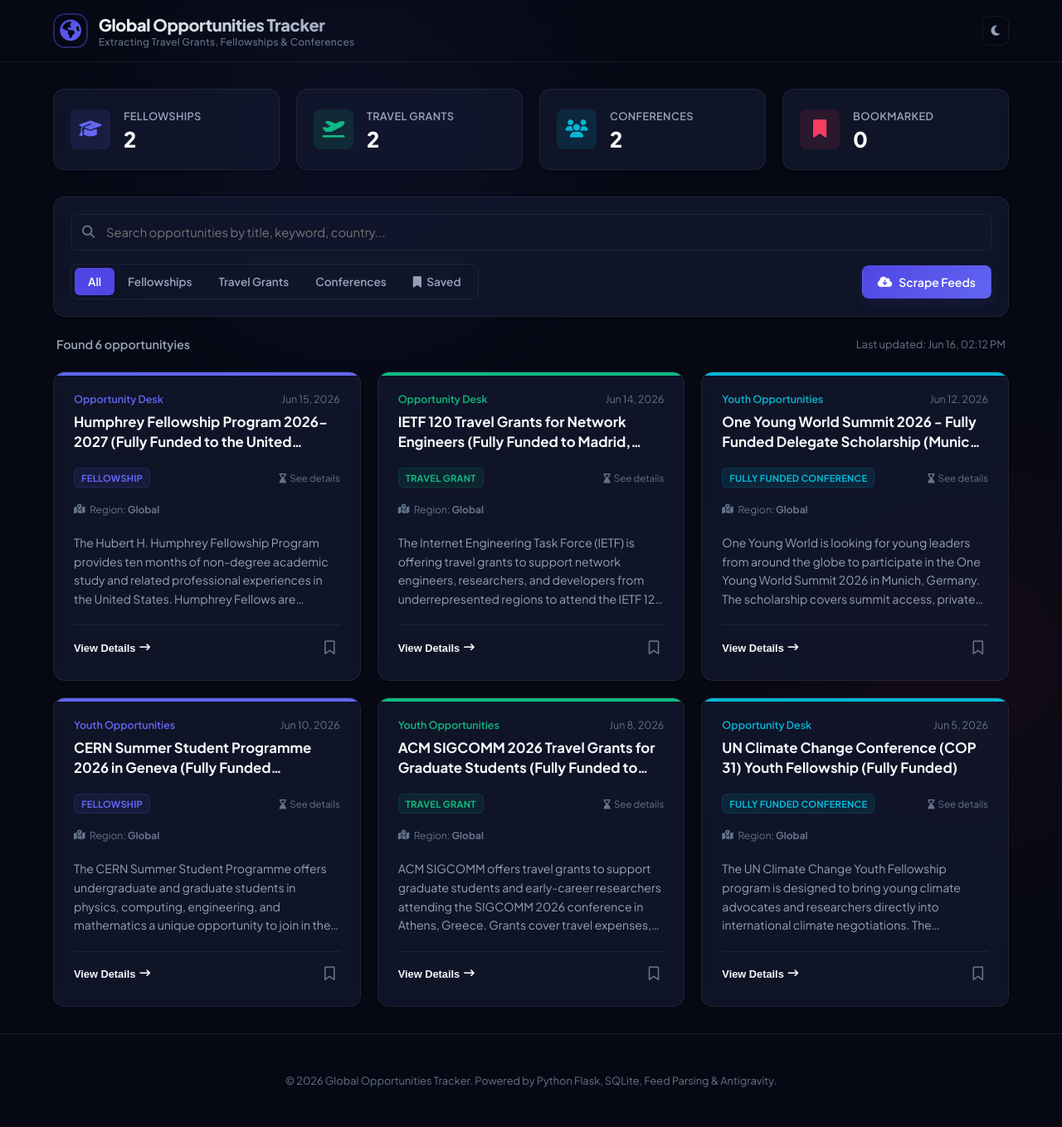
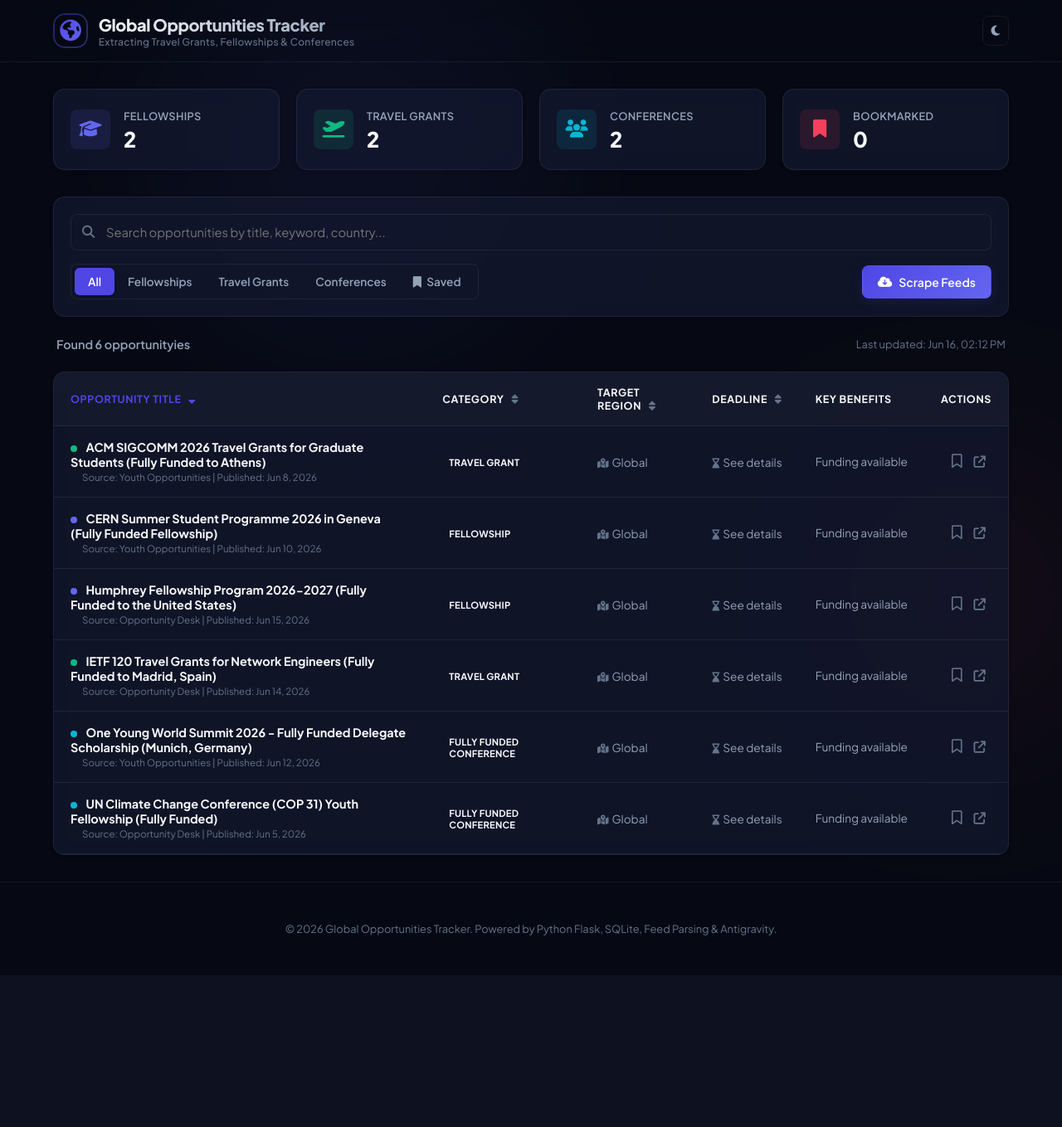
Before and after one commit to Elontim/gcp-release-navigator, a Flask app: page / in a window 1280 px wide. Shown: the whole page at 83% size. After the commit the page ends 1176 px from the top, so only its background shows below. Run offline with Flask 3, Linux system fonts and the light colour scheme; data comes from the database, SQL or seed files in the repository.

Commit message:
Update opportunities tracker UI to minimal sortable searchable data table dashboard

```diff
--- a/opportunity_scraper/static/css/style.css
+++ b/opportunity_scraper/static/css/style.css
@@ -518,69 +518,140 @@ body {
     color: var(--text-muted);
 }
 
-/* Opportunities Grid */
-.opportunities-grid {
-    display: grid;
-    grid-template-columns: repeat(auto-fill, minmax(350px, 1fr));
-    gap: 1.25rem;
-}
-
-@media (max-width: 480px) {
-    .opportunities-grid {
-        grid-template-columns: 1fr;
-    }
-}
-
-/* Card layout */
-.op-card {
+/* Table Layout styling */
+.table-card {
     background-color: var(--bg-card);
     backdrop-filter: blur(10px);
     -webkit-backdrop-filter: blur(10px);
     border: 1px solid var(--border-color);
     border-radius: var(--radius-md);
-    padding: 1.5rem;
-    display: flex;
-    flex-direction: column;
-    justify-content: space-between;
-    gap: 1.25rem;
+    overflow: hidden;
     box-shadow: var(--shadow-sm);
-    transition: all var(--transition-normal);
-    position: relative;
-    overflow: hidden;
-    animation: slide-up 0.4s ease-out;
+    transition: border-color var(--transition-normal);
 }
 
-@keyframes slide-up {
-    from {
-        opacity: 0;
-        transform: translateY(16px);
-    }
-    to {
-        opacity: 1;
-        transform: translateY(0);
-    }
+.table-responsive {
+    width: 100%;
+    overflow-x: auto;
 }
 
-.op-card:hover {
-    border-color: var(--border-hover);
-    transform: translateY(-4px);
-    box-shadow: var(--shadow-lg), 0 10px 30px -10px var(--primary-glow);
+.opportunities-table {
+    width: 100%;
+    border-collapse: collapse;
+    text-align: left;
+    font-size: 0.9rem;
 }
 
-/* Category indicator top line */
-.op-card::before {
-    content: '';
-    position: absolute;
-    top: 0;
-    left: 0;
-    width: 100%;
-    height: 4px;
+.opportunities-table th,
+.opportunities-table td {
+    padding: 1rem 1.25rem;
+    border-bottom: 1px solid var(--border-color);
+    vertical-align: middle;
+}
+
+.opportunities-table th {
+    background-color: rgba(255, 255, 255, 0.02);
+    font-weight: 700;
+    color: var(--text-primary);
+    text-transform: uppercase;
+    font-size: 0.78rem;
+    letter-spacing: 0.05em;
+    user-select: none;
+}
+
+.opportunities-table th.sortable {
+    cursor: pointer;
+    transition: all var(--transition-fast);
+}
+
+.opportunities-table th.sortable:hover {
+    background-color: rgba(255, 255, 255, 0.05);
+    color: var(--primary);
+}
+
+.opportunities-table th.sortable i {
+    margin-left: 6px;
+    font-size: 0.8rem;
+    color: var(--text-muted);
+}
+
+.opportunities-table th.active-sort {
+    color: var(--primary);
+}
+
+.opportunities-table th.active-sort i {
+    color: var(--primary);
+}
+
+.op-row {
+    transition: background-color var(--transition-fast);
+    animation: fade-in-row 0.3s ease-out;
+}
+
+@keyframes fade-in-row {
+    from { opacity: 0; transform: translateY(4px); }
+    to { opacity: 1; transform: translateY(0); }
+}
+
+.op-row:hover {
+    background-color: rgba(255, 255, 255, 0.02);
+}
+
+.light-mode .op-row:hover {
+    background-color: rgba(0, 0, 0, 0.01);
+}
+
+.op-row.row-saved {
+    background-color: rgba(244, 63, 94, 0.02);
+}
+
+/* Service Bullet indicators */
+.service-bullet {
+    width: 8px;
+    height: 8px;
+    border-radius: 50%;
+    display: inline-block;
+    margin-right: 8px;
     background-color: var(--primary);
 }
+.service-bullet.cat-fellowship { background-color: var(--fellowship-color); }
+.service-bullet.cat-grant { background-color: var(--grant-color); }
+.service-bullet.cat-conference { background-color: var(--conference-color); }
 
-.op-card.cat-fellowship::before { background-color: var(--fellowship-color); }
-.op-card.cat-grant::before { background-color: var(--grant-color); }
-.op-card.cat-conference::before { background-color: var(--conference-color); }
+.table-op-title {
+    color: var(--text-primary);
+    transition: color var(--transition-fast);
+}
+
+.table-op-title:hover {
+    color: var(--primary);
+    text-decoration: underline;
+}
+
+.region-text, .deadline-text {
+    font-size: 0.85rem;
+    color: var(--text-secondary);
+    white-space: nowrap;
+}
+
+.benefits-summary-cell {
+    font-size: 0.85rem;
+    color: var(--text-secondary);
+    max-width: 250px;
+    overflow: hidden;
+    text-overflow: ellipsis;
+    white-space: nowrap;
+}
+
+.table-action-btn {
+    padding: 6px;
+    font-size: 0.95rem;
+}
+
+.table-action-link {
+    font-size: 0.9rem;
+    color: var(--text-muted);
+}
 
 /* Card Header */
 .op-card-header {
--- a/opportunity_scraper/static/js/main.js
+++ b/opportunity_scraper/static/js/main.js
@@ -6,6 +6,8 @@ document.addEventListener('DOMContentLoaded', () => {
     let showSavedOnly = false;
     let isLoading = false;
     let searchTimeout = null;
+    let currentSortColumn = 'title';
+    let currentSortDirection = 'asc';
 
     // --- DOM Elements ---
     const searchBar = document.getElementById('search-bar');
@@ -13,7 +15,8 @@ document.addEventListener('DOMContentLoaded', () => {
     const categoryTabs = document.querySelectorAll('.tab-item');
     const scrapeBtn = document.getElementById('scrape-trigger-btn');
     const btnSpinner = document.getElementById('btn-spinner');
-    const cardsContainer = document.getElementById('opportunities-container');
+    const tableBody = document.getElementById('table-body');
+    const sortHeaders = document.querySelectorAll('th.sortable');
 
     // Stats elements
     const countFellowships = document.getElementById('count-fellowships');
@@ -102,7 +105,7 @@ document.addEventListener('DOMContentLoaded', () => {
         isLoading = true;
         scrapeBtn.disabled = true;
         btnSpinner.classList.add('spinning');
-        showToast('Running background scraper... parsing RSS feeds.', 'info');
+        showToast('Running background scraper... parsing target websites.', 'info');
 
         try {
             const response = await fetch('/api/scrape', { method: 'POST' });
@@ -148,16 +151,18 @@ document.addEventListener('DOMContentLoaded', () => {
                 btnElement.classList.remove('saved');
                 btnElement.innerHTML = '<i class="fa-regular fa-bookmark"></i>';
                 showToast('Removed from bookmarks.', 'info');
+            }
 
-                // If we are on the "Saved" tab, remove card immediately
+            // Toggle row styling
+            const row = btnElement.closest('.op-row');
+            if (row) {
+                if (data.saved) {
+                    row.classList.add('row-saved');
+                } else {
+                    row.classList.remove('row-saved');
                     if (showSavedOnly) {
-                    const card = btnElement.closest('.op-card');
-                    if (card) {
-                        card.style.opacity = '0';
-                        card.style.transform = 'scale(0.95)';
-                        setTimeout(() => {
-                            fetchOpportunities();
-                        }, 300);
+                        row.style.opacity = '0';
+                        setTimeout(() => fetchOpportunities(), 300);
                     }
                 }
             }
@@ -179,33 +184,24 @@ document.addEventListener('DOMContentLoaded', () => {
     }
 
     function renderSkeletons() {
-        cardsContainer.innerHTML = '';
-        for (let i = 0; i < 6; i++) {
-            const div = document.createElement('div');
-            div.className = 'skeleton-card';
-            div.innerHTML = `
-                <div style="display: flex; justify-content: space-between; align-items: center;">
-                    <div class="skeleton-text skeleton-shimmer" style="width: 25%; height: 16px; border-radius: 6px;"></div>
-                    <div class="skeleton-text skeleton-shimmer" style="width: 20%; height: 10px;"></div>
+        tableBody.innerHTML = '';
+        for (let i = 0; i < 5; i++) {
+            const tr = document.createElement('tr');
+            tr.innerHTML = `
+                <td colspan="6">
+                    <div style="display: flex; flex-direction: column; gap: 8px; padding: 12px 0;">
+                        <div class="skeleton-text skeleton-shimmer" style="width: 45%; height: 16px;"></div>
+                        <div class="skeleton-text skeleton-shimmer" style="width: 25%; height: 10px;"></div>
                     </div>
-                <div class="skeleton-text skeleton-shimmer" style="width: 60%; height: 18px; margin-top: 4px;"></div>
-                <div style="display: flex; flex-direction: column; gap: 8px;">
-                    <div class="skeleton-text skeleton-shimmer" style="width: 100%;"></div>
-                    <div class="skeleton-text skeleton-shimmer" style="width: 100%;"></div>
-                    <div class="skeleton-text skeleton-shimmer" style="width: 70%;"></div>
-                </div>
-                <div style="display: flex; justify-content: space-between; align-items: center; border-top: 1px solid var(--border-color); padding-top: 12px;">
-                    <div class="skeleton-text skeleton-shimmer" style="width: 25%; height: 14px;"></div>
-                    <div class="skeleton-text skeleton-shimmer" style="width: 10%; height: 16px; border-radius: 50%;"></div>
-                </div>
+                </td>
             `;
-            cardsContainer.appendChild(div);
+            tableBody.appendChild(tr);
         }
     }
 
-    // --- Rendering UI Cards ---
+    // --- Rendering Table Rows ---
     function renderOpportunities(opportunities) {
-        cardsContainer.innerHTML = '';
+        tableBody.innerHTML = '';
         resultsMetaText.textContent = `Found ${opportunities.length} opportunity${opportunities.length !== 1 ? 'ies' : ''}`;
 
         if (opportunities.length === 0) {
@@ -213,95 +209,103 @@ document.addEventListener('DOMContentLoaded', () => {
             return;
         }
 
+        // Apply client side sorting
+        sortOpportunitiesData(opportunities);
+
         opportunities.forEach(op => {
-            const card = createOpportunityCard(op);
-            cardsContainer.appendChild(card);
+            const row = createOpportunityRow(op);
+            tableBody.appendChild(row);
         });
     }
 
-    function createOpportunityCard(op) {
-        const card = document.createElement('article');
+    function sortOpportunitiesData(opportunities) {
+        opportunities.sort((a, b) => {
+            let valA = a[currentSortColumn] || '';
+            let valB = b[currentSortColumn] || '';
 
-        // Dynamic category class naming
+            if (typeof valA === 'string') {
+                valA = valA.toLowerCase();
+                valB = valB.toLowerCase();
+            }
+
+            if (valA < valB) return currentSortDirection === 'asc' ? -1 : 1;
+            if (valA > valB) return currentSortDirection === 'asc' ? 1 : -1;
+            return 0;
+        });
+    }
+
+    function createOpportunityRow(op) {
+        const tr = document.createElement('tr');
+
         let catClass = 'cat-default';
         if (op.category === 'Fellowship') catClass = 'cat-fellowship';
         if (op.category === 'Travel Grant') catClass = 'cat-grant';
         if (op.category === 'Fully Funded Conference') catClass = 'cat-conference';
 
-        card.className = `op-card ${catClass}`;
+        tr.className = `op-row ${op.saved ? 'row-saved' : ''}`;
 
         const formattedDate = formatDate(op.pub_date);
         const savedIcon = op.saved ? 'fa-solid fa-bookmark saved' : 'fa-regular fa-bookmark';
-        const cleanDesc = cleanHtmlText(op.description);
 
-        card.innerHTML = `
-            <div class="op-card-header">
-                <div class="op-card-meta">
-                    <span class="op-source">${escapeHtml(op.source)}</span>
-                    <span class="op-date">${formattedDate}</span>
+        tr.innerHTML = `
+            <td>
+                <div class="op-title-cell" style="cursor: pointer; font-weight: 700;">
+                    <span class="service-bullet ${catClass}"></span>
+                    <span class="table-op-title">${escapeHtml(op.title)}</span>
                 </div>
-                <h3 class="op-title" title="${escapeHtml(op.title)}">${escapeHtml(op.title)}</h3>
+                <div style="font-size: 0.72rem; color: var(--text-muted); margin-left: 14px; margin-top: 2px;">
+                    Source: ${escapeHtml(op.source)} | Published: ${formattedDate}
                 </div>
-            <div class="op-card-body">
-                <div style="display: flex; justify-content: space-between; align-items: center; margin-bottom: 0.4rem;">
-                    <span class="type-badge">${op.category}</span>
-                    <span style="font-size: 0.72rem; color: var(--text-muted); display: inline-flex; align-items: center; gap: 0.25rem;">
-                        <i class="fa-solid fa-hourglass-end"></i> ${escapeHtml(op.deadline || 'See details')}
-                    </span>
-                </div>
-                <div style="font-size: 0.75rem; color: var(--text-muted); margin-bottom: 0.6rem; display: flex; align-items: center; gap: 0.35rem;">
-                    <i class="fa-solid fa-map-location-dot"></i> <span>Region: <strong>${escapeHtml(op.target_region || 'Global')}</strong></span>
-                </div>
-                <p class="op-desc">${escapeHtml(cleanDesc)}</p>
-            </div>
-            <div class="op-card-actions">
-                <button class="btn-read-op">
-                    <span>View Details</span>
-                    <i class="fa-solid fa-arrow-right-long"></i>
-                </button>
-                <button class="btn-save-op ${op.saved ? 'saved' : ''}" title="Bookmark this opportunity">
+            </td>
+            <td><span class="type-badge ${catClass}">${op.category}</span></td>
+            <td><span class="region-text"><i class="fa-solid fa-map-location-dot" style="font-size: 0.75rem; margin-right: 4px; color: var(--text-muted);"></i>${escapeHtml(op.target_region || 'Global')}</span></td>
+            <td><span class="deadline-text"><i class="fa-solid fa-hourglass-end" style="font-size: 0.75rem; margin-right: 4px; color: var(--text-muted);"></i>${escapeHtml(op.deadline || 'See details')}</span></td>
+            <td><div class="benefits-summary-cell" title="${escapeHtml(op.benefits)}">${escapeHtml(op.benefits || 'Funding available')}</div></td>
+            <td style="text-align: center;">
+                <div style="display: flex; justify-content: center; gap: 0.5rem; align-items: center;">
+                    <button class="btn-save-op table-action-btn ${op.saved ? 'saved' : ''}" title="Bookmark opportunity">
                         <i class="${savedIcon}"></i>
                     </button>
+                    <a href="${op.link}" target="_blank" rel="noopener noreferrer" class="btn-link table-action-link" title="Open source details">
+                        <i class="fa-solid fa-arrow-up-right-from-square"></i>
+                    </a>
                 </div>
+            </td>
         `;
 
+        // Event: Click title to open modal
+        tr.querySelector('.op-title-cell').addEventListener('click', () => {
+            openDetailsModal(op);
+        });
+
         // Event: Save button click
-        const saveBtn = card.querySelector('.btn-save-op');
+        const saveBtn = tr.querySelector('.btn-save-op');
         saveBtn.addEventListener('click', (e) => {
             e.stopPropagation();
             toggleSave(op.id, saveBtn);
         });
 
-        // Event: Open detailed view
-        const readBtn = card.querySelector('.btn-read-op');
-        readBtn.addEventListener('click', () => {
-            openDetailsModal(op);
-        });
-
-        return card;
+        return tr;
     }
 
     function renderEmptyState() {
-        const div = document.createElement('div');
-        div.className = 'empty-state';
-
-        let msg = "We couldn't find any opportunities matching your filters.";
-        if (showSavedOnly) {
-            msg = "You haven't bookmarked any opportunities yet. Click the bookmark icon on cards to save them.";
-        }
-
-        div.innerHTML = `
+        const tr = document.createElement('tr');
+        tr.innerHTML = `
+            <td colspan="6">
+                <div class="empty-state" style="border: none; background: none; padding: 3rem 0;">
                     <div class="empty-icon">
                         <i class="fa-solid fa-earth-africa"></i>
                     </div>
                     <h3>No Opportunities Available</h3>
-            <p>${msg}</p>
-            ${!showSavedOnly ? '<button class="btn btn-secondary" id="empty-reset-btn">Reset Filters</button>' : ''}
+                    <p>We couldn't find any opportunities matching your filters.</p>
+                    ${!showSavedOnly ? '<button class="btn btn-secondary" id="empty-reset-btn" style="margin-top: 1rem;">Reset Filters</button>' : ''}
+                </div>
+            </td>
         `;
-        cardsContainer.appendChild(div);
+        tableBody.appendChild(tr);
 
         if (!showSavedOnly) {
-            document.getElementById('empty-reset-btn').addEventListener('click', () => {
+            tr.querySelector('#empty-reset-btn').addEventListener('click', () => {
                 searchBar.value = '';
                 clearSearchBtn.style.display = 'none';
                 activeCategory = '';
@@ -355,7 +359,7 @@ document.addEventListener('DOMContentLoaded', () => {
             const syncOp = opportunitiesList.find(o => o.id === op.id);
             if (syncOp) {
                 updateModalSaveBtnState(syncOp.saved, newSaveBtn);
-                // Also update the dashboard card list item if it exists
+                // Also update the dashboard table row
                 fetchOpportunities();
             }
         });
@@ -397,6 +401,7 @@ document.addEventListener('DOMContentLoaded', () => {
         }
     }
 
+    // Toggle light/dark themes
     function toggleTheme() {
         if (document.body.classList.contains('dark-mode')) {
             document.body.classList.remove('dark-mode');
@@ -452,6 +457,35 @@ document.addEventListener('DOMContentLoaded', () => {
                 }
 
                 fetchOpportunities();
+            });
+        });
+
+        // Sortable headers click listeners
+        sortHeaders.forEach(header => {
+            header.addEventListener('click', () => {
+                const column = header.getAttribute('data-sort');
+
+                // Remove active classes from all headers
+                sortHeaders.forEach(h => {
+                    h.classList.remove('active-sort');
+                    const icon = h.querySelector('i');
+                    if (icon) icon.className = 'fa-solid fa-sort';
+                });
+
+                if (currentSortColumn === column) {
+                    currentSortDirection = currentSortDirection === 'asc' ? 'desc' : 'asc';
+                } else {
+                    currentSortColumn = column;
+                    currentSortDirection = 'asc';
+                }
+
+                header.classList.add('active-sort');
+                const icon = header.querySelector('i');
+                if (icon) {
+                    icon.className = currentSortDirection === 'asc' ? 'fa-solid fa-sort-up' : 'fa-solid fa-sort-down';
+                }
+
+                renderOpportunities(opportunitiesList);
             });
         });
 
@@ -526,6 +560,7 @@ document.addEventListener('DOMContentLoaded', () => {
         }
     }
 
+    // Format datetime string
     function formatDateTime(dateTimeString) {
         if (!dateTimeString) return 'Unknown';
         try {
@@ -569,7 +604,9 @@ document.addEventListener('DOMContentLoaded', () => {
         return doc.documentElement.textContent || txt;
     }
 
+    // Escape HTML for safety
     function escapeHtml(unsafe) {
+        if (!unsafe) return '';
         return unsafe
             .replace(/&/g, "&amp;")
             .replace(/</g, "&lt;")
--- a/opportunity_scraper/templates/index.html
+++ b/opportunity_scraper/templates/index.html
@@ -106,9 +106,25 @@
                 <div id="scraped-date-text" class="timestamp-indicator">Last updated: Never</div>
             </div>
 
-            <!-- Opportunities Grid -->
-            <div id="opportunities-container" class="opportunities-grid">
-                <!-- Skeleton loader placeholders dynamically injected on load -->
+            <!-- Opportunities Table View -->
+            <div class="table-card">
+                <div class="table-responsive">
+                    <table class="opportunities-table" id="opportunities-table">
+                        <thead>
+                            <tr>
+                                <th class="sortable active-sort" data-sort="title">Opportunity Title <i class="fa-solid fa-sort-down"></i></th>
+                                <th class="sortable" data-sort="category">Category <i class="fa-solid fa-sort"></i></th>
+                                <th class="sortable" data-sort="target_region">Target Region <i class="fa-solid fa-sort"></i></th>
+                                <th class="sortable" data-sort="deadline">Deadline <i class="fa-solid fa-sort"></i></th>
+                                <th>Key Benefits</th>
+                                <th style="width: 100px; text-align: center;">Actions</th>
+                            </tr>
+                        </thead>
+                        <tbody id="table-body">
+                            <!-- Table rows dynamically injected here -->
+                        </tbody>
+                    </table>
+                </div>
             </div>
         </div>
     </main>
```
Lines whose indentation alone changed are shown as unchanged.
